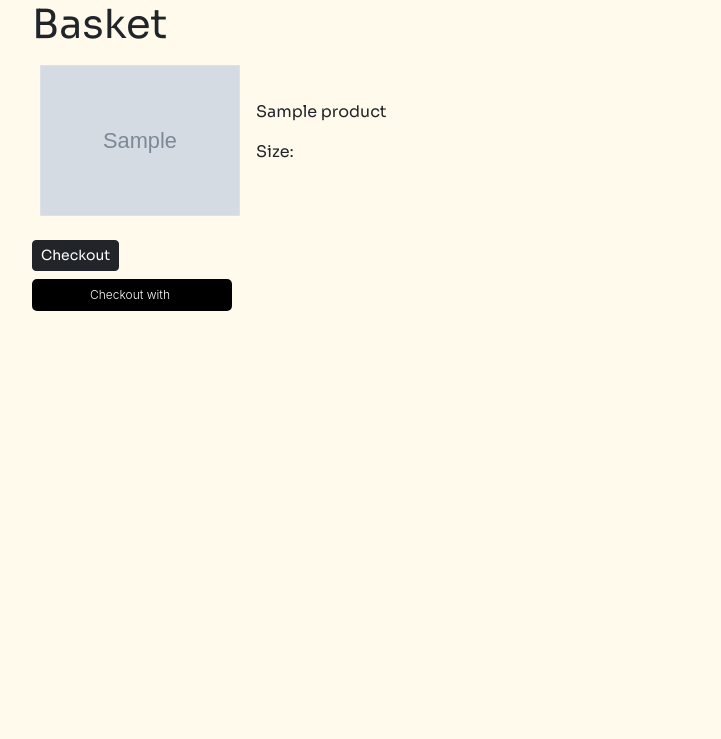
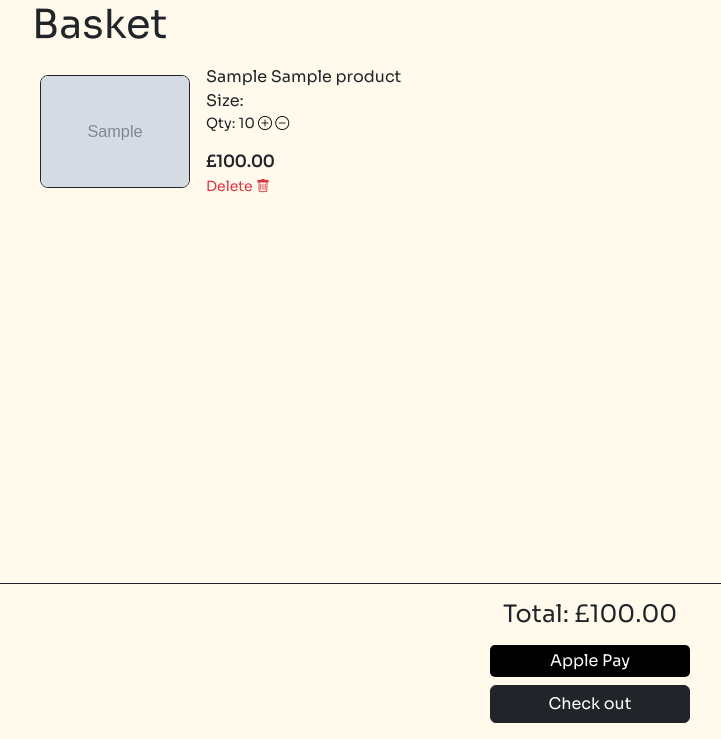
Before and after one commit to gsbaker/goldenshoe, a Django app: page /basket/ in a window 1280 px wide. Shown: the part 61-800 px from the top of the page, without its empty margins (50-771 px from the left). Run offline with Django 3.2, Linux system fonts and the light colour scheme; tables that the repository leaves empty hold one stand-in row (values such as "Sample post"); grey boxes marked "Sample" are stand-in pictures; some libraries are stand-ins or nearby versions.

Commit message:
Add deletion and quantity to basket items

```diff
--- a/shop/forms.py
+++ b/shop/forms.py
@@ -1,7 +1,7 @@
 from django import forms
 from django.forms import ModelForm
 
-from shop.models import ProductSizes
+from shop.models import ProductSizes, BasketItem
 
 
 class SizeForm(ModelForm):
--- a/shop/models.py
+++ b/shop/models.py
@@ -41,6 +41,8 @@
 class BasketItem(models.Model):
     product = models.ForeignKey(Product, on_delete=models.CASCADE)
     size = models.ForeignKey(ProductSize, on_delete=models.CASCADE)
+    qty = models.IntegerField(default=1)
+    price = models.IntegerField(default=0)
 
     def __str__(self):
         return self.product.name + ' (Size: {size})'.format(size=str(self.size.number))
--- a/shop/static/style.css
+++ b/shop/static/style.css
@@ -14,79 +14,57 @@
     border-radius: 20px; }
 
 .basket-img {
-  max-width: 200px; }
+  max-width: 150px; }
 
-/* CSS */
+#basket-content {
+  padding-bottom: 190px; }
+
+#basket-footer {
+  background-color: #FFFAEB; }
+
 @supports (-webkit-appearance: -apple-pay-button) {
-  .apple-pay-button-with-text {
+  .apple-pay-button {
     display: inline-block;
     -webkit-appearance: -apple-pay-button;
+    text-indent: -9999px; }
+
+  .apple-pay-button-black {
+    -apple-pay-button-style: black; }
+
+  .apple-pay-button-with-text {
     -apple-pay-button-type: buy; }
 
-  .apple-pay-button-with-text > * {
-    display: none; }
-
-  .apple-pay-button-black-with-text {
-    -apple-pay-button-style: black; }
-
-  .apple-pay-button-white-with-text {
+  .apple-pay-button-white {
     -apple-pay-button-style: white; }
 
-  .apple-pay-button-white-with-line-with-text {
+  .apple-pay-button-white-with-line {
     -apple-pay-button-style: white-outline; } }
 @supports not (-webkit-appearance: -apple-pay-button) {
-  .apple-pay-button-with-text {
-    --apple-pay-scale: 1;
-    /* (height / 32) */
-    display: inline-flex;
-    justify-content: center;
-    font-size: 12px;
+  .apple-pay-button {
+    display: inline-block;
+    background-size: 100% 60%;
+    background-repeat: no-repeat;
+    background-position: 50% 50%;
     border-radius: 5px;
     padding: 0px;
     box-sizing: border-box;
     min-width: 200px;
     min-height: 32px;
-    max-height: 64px; }
+    max-height: 64px;
+    border: 0; }
 
-  .apple-pay-button-black-with-text {
+  .apple-pay-button-black {
+    background-image: -webkit-named-image(apple-pay-logo-white);
     background-color: black;
     color: white; }
 
-  .apple-pay-button-white-with-text {
-    background-color: white;
-    color: black; }
-
-  .apple-pay-button-white-with-line-with-text {
-    background-color: white;
-    color: black;
-    border: .5px solid black; }
-
-  .apple-pay-button-with-text.apple-pay-button-black-with-text > .logo {
-    background-image: -webkit-named-image(apple-pay-logo-white);
-    background-color: black; }
-
-  .apple-pay-button-with-text.apple-pay-button-white-with-text > .logo {
+  .apple-pay-button-white {
     background-image: -webkit-named-image(apple-pay-logo-black);
     background-color: white; }
 
-  .apple-pay-button-with-text.apple-pay-button-white-with-line-with-text > .logo {
+  .apple-pay-button-white-with-line {
     background-image: -webkit-named-image(apple-pay-logo-black);
-    background-color: white; }
-
-  .apple-pay-button-with-text > .text {
-    font-family: -apple-system;
-    font-size: calc(1em * var(--apple-pay-scale));
-    font-weight: 300;
-    align-self: center;
-    margin-right: calc(2px * var(--apple-pay-scale)); }
-
-  .apple-pay-button-with-text > .logo {
-    width: calc(35px * var(--scale));
-    height: 100%;
-    background-size: 100% 60%;
-    background-repeat: no-repeat;
-    background-position: 0 50%;
-    margin-left: calc(2px * var(--apple-pay-scale));
-    border: none; } }
+    background-color: white;
+    border: .5px solid black; } }
 
 /*# sourceMappingURL=style.css.map */
--- a/shop/static/style.scss
+++ b/shop/static/style.scss
@@ -1,6 +1,8 @@
+$bg-color: #FFFAEB;
+
 body {
   font-family: 'Sora', sans-serif;
-  background-color: #FFFAEB;
+  background-color: $bg-color;
 }
 
 .navbar-brand {
@@ -24,82 +26,72 @@
 }
 
 .basket-img {
-    max-width: 200px;
+    max-width: 150px;
 }
 
-/* CSS */
+#basket-content {
+  padding-bottom: 190px;
+}
+
+#basket-footer {
+  background-color: $bg-color;
+  //opacity: 0.9;
+}
+
+#checkout-buttons {
+  //max-width: 400px;
+  //margin: 0 auto;
+}
+
 @supports (-webkit-appearance: -apple-pay-button) {
-    .apple-pay-button-with-text {
+    .apple-pay-button {
         display: inline-block;
         -webkit-appearance: -apple-pay-button;
-        -apple-pay-button-type: buy;
+      text-indent: -9999px;
     }
-    .apple-pay-button-with-text > * {
-        display: none;
-    }
-    .apple-pay-button-black-with-text {
+    .apple-pay-button-black {
         -apple-pay-button-style: black;
     }
-    .apple-pay-button-white-with-text {
+
+  .apple-pay-button-with-text {
+    -apple-pay-button-type: buy;
+  }
+
+    .apple-pay-button-white {
         -apple-pay-button-style: white;
     }
-    .apple-pay-button-white-with-line-with-text {
+    .apple-pay-button-white-with-line {
         -apple-pay-button-style: white-outline;
     }
 }
 
 @supports not (-webkit-appearance: -apple-pay-button) {
-    .apple-pay-button-with-text {
-        --apple-pay-scale: 1; /* (height / 32) */
-        display: inline-flex;
-        justify-content: center;
-        font-size: 12px;
+    .apple-pay-button {
+        display: inline-block;
+        background-size: 100% 60%;
+        background-repeat: no-repeat;
+        background-position: 50% 50%;
         border-radius: 5px;
         padding: 0px;
         box-sizing: border-box;
         min-width: 200px;
         min-height: 32px;
         max-height: 64px;
+      border: 0;
+
     }
-    .apple-pay-button-black-with-text {
-        background-color: black;
-        color: white;
-    }
-    .apple-pay-button-white-with-text {
-        background-color: white;
-        color: black;
-    }
-    .apple-pay-button-white-with-line-with-text {
-        background-color: white;
-        color: black;
-        border: .5px solid black;
-    }
-    .apple-pay-button-with-text.apple-pay-button-black-with-text > .logo {
+    .apple-pay-button-black {
         background-image: -webkit-named-image(apple-pay-logo-white);
         background-color: black;
+       color: white;
     }
-    .apple-pay-button-with-text.apple-pay-button-white-with-text > .logo {
+    .apple-pay-button-white {
         background-image: -webkit-named-image(apple-pay-logo-black);
         background-color: white;
     }
-    .apple-pay-button-with-text.apple-pay-button-white-with-line-with-text > .logo {
+    .apple-pay-button-white-with-line {
         background-image: -webkit-named-image(apple-pay-logo-black);
         background-color: white;
-    }
-    .apple-pay-button-with-text > .text {
-        font-family: -apple-system;
-        font-size: calc(1em * var(--apple-pay-scale));
-        font-weight: 300;
-        align-self: center;
-        margin-right: calc(2px * var(--apple-pay-scale));
-    }
-    .apple-pay-button-with-text > .logo {
-        width: calc(35px * var(--scale));
-        height: 100%;
-        background-size: 100% 60%;
-        background-repeat: no-repeat;
-        background-position: 0 50%;
-        margin-left: calc(2px * var(--apple-pay-scale));
-        border: none;
+        border: .5px solid black;
     }
 }
--- a/shop/templates/basket.html
+++ b/shop/templates/basket.html
@@ -1,38 +1,50 @@
 {% extends 'base.html' %}
 
 {% block content %}
-    <div class="container">
+    <div class="container" id="basket-content">
 
-    <h1>Basket</h1>
+        <h1>Basket</h1>
 
-        {% for basket_item in basket_items %}
+        {% if basket_items %}
+            {% for basket_item in basket_items %}
             <div class="d-flex align-items-center">
-            <div class="p-2">
-                <img src="/media/{{ basket_item.product.images.all.0.image.name }}" alt="" class="basket-img border">
+                <div class="p-2">
+                    <img src="/media/{{ basket_item.product.images.all.0.image.name }}" alt="" class="basket-img border border-dark rounded-3">
+                </div>
+                <div class="p-2">
+                    <p class="m-0">{{ basket_item.product.brand }} {{ basket_item.product.name }}</p>
+                    <p class="m-0">Size: {{ basket_item.size }}</p>
+                    <p class="small">
+                        Qty: {{ basket_item.qty }}
+                         <a href="{% url 'shop:increment-basket-item' basket_item.id %}" class="text-decoration-none text-black"><i class="bi bi-plus-circle"></i></a>
+                        {% if basket_item.qty > 1 %}
+                         <a href="{% url 'shop:decrease-basket-item' basket_item.id %}" class="text-decoration-none text-black"><i class="bi bi-dash-circle"></i></a>
+                        {% endif %}
+                    </p>
+                    <p class="fw-bold m-0">£{{ basket_item.price }}</p>
+                    <a href="{% url 'shop:delete-basket-item' basket_item.id %}" class="text-danger text-decoration-none small">Delete <i class="bi bi-trash"></i></a>
+
+                </div>
             </div>
-            <div class="p-2">
-                <p>{{ basket_item.product.name }}</p>
-                <p>Size: {{ basket_item.size }}</p>
-            </div>
-
-            </div>
-
         {% endfor %}
 
+                <footer class="fixed-bottom border-top border-dark" id="basket-footer">
 
+        <div id="checkout-buttons" class="m-auto">
 
-    <div class="mt-3">
-        <a class="btn btn-sm btn-dark">Checkout</a>
-    </div>
-        <div class="apple-pay-button-with-text apple-pay-button-black-with-text mt-2">
-        <span class="text">Checkout with</span>
-        <span class="logo"></span>
-    </div>
+        <div class="d-grid gap-2 justify-content-center m-0 p-3">
+            <h4 class="text-center">Total: £{{ total }}</h4>
+                <button class="apple-pay-button apple-pay-button-black apple-pay-button-with-text btn">Apple Pay</button>
+                <a class="btn btn-dark">Check out</a>
+        </div>
+        </div>
 
+    </footer>
+
+        {% else %}
+            <p class="fs-5">Oops, your basket is empty</p>
+        {% endif %}
 
     </div>
 
-
-
-
 {% endblock %}
--- a/shop/urls.py
+++ b/shop/urls.py
@@ -4,8 +4,13 @@
 
 from shop import views
 
+app_name = 'shop'
+
 urlpatterns = [
     path('', views.index, name='index'),
     path('product/<int:product_id>/', views.detail, name='detail'),
     path('basket/', views.basket, name='basket'),
+    path('delete_basket_item/<int:basket_item_id>', views.basket_item_delete, name='delete-basket-item'),
+    path('increment_basket_item/<int:basket_item_id>', views.increment_basket_item, name='increment-basket-item'),
+    path('decrease_basket_item/<int:basket_item_id>', views.decrease_basket_item, name='decrease-basket-item'),
 ] + static(settings.MEDIA_URL, document_root=settings.MEDIA_ROOT)
--- a/shop/views.py
+++ b/shop/views.py
@@ -1,13 +1,10 @@
 from django.http import HttpResponse
-
-
 # Create your views here.
-from django.shortcuts import render
+from django.shortcuts import render, redirect
 from django.template import loader
-from django.urls import reverse
 
 from shop.forms import SizeForm
-from shop.models import Product, ProductSize, BasketItem
+from shop.models import Product, BasketItem
 
 
 def index(request):
@@ -21,10 +18,17 @@
         form = SizeForm(request.POST, initial={'product': product})
         if form.is_valid():
             selected_size = form.cleaned_data['sizes']
-            basket_item = BasketItem()
-            basket_item.product = product
-            basket_item.size = selected_size
-            basket_item.save()
+            new_basket_item = BasketItem()
+            new_basket_item.product = product
+            new_basket_item.size = selected_size
+            flag = False
+            for basket_item in BasketItem.objects.all():
+                if new_basket_item.product == basket_item.product and new_basket_item.size == basket_item.size:
+                    basket_item.qty += 1
+                    basket_item.save()
+                    flag = True
+            if not flag:
+                new_basket_item.save()
             # return HttpResponse('/')
     else:
         form = SizeForm(initial={'product': product})
@@ -45,7 +49,36 @@
 def basket(request):
     template = loader.get_template('basket.html')
     basket_items = BasketItem.objects.all()
+    total = 0
+
+    for basket_item in basket_items:
+        basket_item.price = basket_item.product.price
+        basket_item.price *= basket_item.qty
+        total += basket_item.price
+
     context = {
         'basket_items': basket_items,
+        'total': total,
+        'request': request,
     }
     return HttpResponse(template.render(context))
+
+
+def basket_item_delete(request, basket_item_id):
+    basket_item = BasketItem.objects.get(pk=basket_item_id)
+    basket_item.delete()
+    return redirect('shop:basket')
+
+
+def increment_basket_item(request, basket_item_id):
+    basket_item = BasketItem.objects.get(pk=basket_item_id)
+    basket_item.qty += 1
+    basket_item.save()
+    return redirect('shop:basket')
+
+
+def decrease_basket_item(request, basket_item_id):
+    basket_item = BasketItem.objects.get(pk=basket_item_id)
+    basket_item.qty -= 1
+    basket_item.save()
+    return redirect('shop:basket')
```
Also changed, not shown: shop/migrations/0010_basketitem_qty.py (added), shop/migrations/0011_basketitem_price.py (added), 1 other file.
